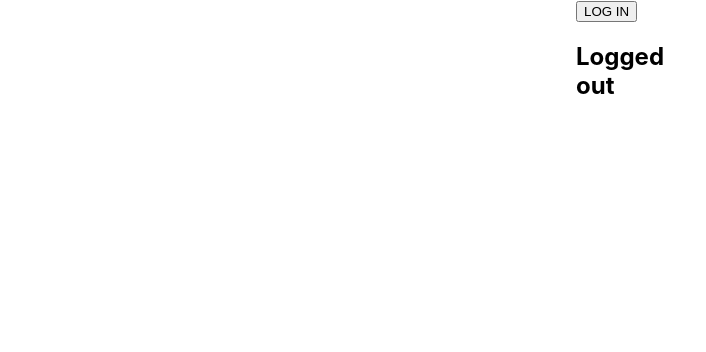
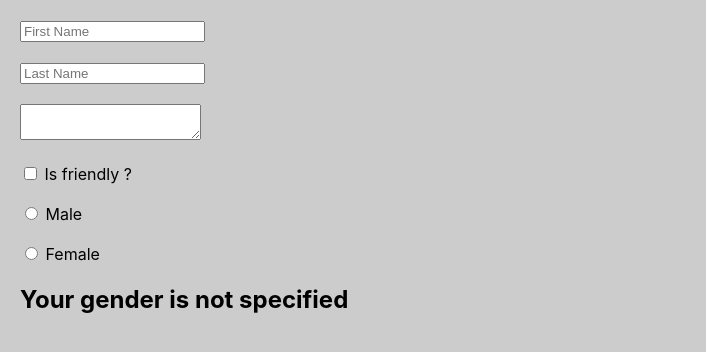
Before and after one commit to SamuelSabasNayo/react-tools, a React (Create React App) app: page / in a window 1280 px wide. Shown: the top 352 px of the page, without its empty margins (0-706 px from the left). Built offline with nearby package versions, Linux system fonts and the light colour scheme.

Commit message:
Added todoItems & todoData

```diff
--- a/public/index.html
+++ b/public/index.html
@@ -26,6 +26,11 @@
     -->
     <title>React App</title>
   </head>
+  <style>
+    body {
+      background: #ccc;
+    }
+  </style>
   <body>
     <noscript>You need to enable JavaScript to run this app.</noscript>
     <div id="root"></div>
--- a/src/App.js
+++ b/src/App.js
@@ -1,35 +1,219 @@
-import React, { Component } from "react";
+import React, { Component } from 'react'
 
-class App extends Component {
+export class App extends Component {
 	constructor() {
 		super()
 		this.state = {
-      isLoggedIn: false
-    }
-    this.handleClick = this.handleClick.bind(this)
+			firstName: '',
+			lastName: '',
+			isFriendly: false,
+			gender: ''
 		}
 
-  handleClick() {
-    this.setState(prevState => {
-      return {
-        isLoggedIn: !prevState.isLoggedIn
+		this.handleChange = this.handleChange.bind(this)
 	}
+
+	handleChange(event) {
+		const {name, value} = event.target
+		this.setState({
+			[name]: value
 		})
 	}
 
 	render() {
-  let buttonText = this.state.isLoggedIn ? "LOG OUT" : "LOG IN"
-  let displayText = this.state.isLoggedIn ? "Logged in" : "Logged out"
 	return (
-      <div style={{ width: '10%', margin: 'auto' }}>
-        <button onClick={this.handleClick}>{buttonText}</button>
-        <h2>{displayText}</h2>
-      </div>
+		<form style={{margin: '20px'}}>
+			<input
+				type='text'
+				value={this.state.firstName}
+				name='firstName'
+				placeholder='First Name'
+				onChange={this.handleChange}
+			/>
+			<br /><br />
+			<input
+				type='text'
+				value={this.state.lastName}
+				name='lastName'
+				placeholder='Last Name'
+				onChange={this.handleChange}
+			/>
+			<br /><br />
+			<textarea />
+			<br /><br />
+			<label>
+				<input
+					type='checkbox'
+					name='isFriendly'
+					checked={this.state.isFriendly}
+					onChange={this.handleChange}
+				/> Is friendly ?
+			</label>
+			<br /><br />
+			<label>
+				<input
+					type='radio'
+					name='gender'
+					value='male'
+					checked={this.state.gender === 'male'}
+					onChange={this.handleChange}
+				/> Male
+			</label>
+			<br /><br />
+			<label>
+				<input
+					type='radio'
+					name='gender'
+					value='female'
+					checked={this.state.gender === 'female'}
+					onChange={this.handleChange}
+				/> Female
+			</label>
+
+			<h1>{this.state.firstName} {this.state.lastName}</h1>
+			<h2>Your gender is {this.state.gender === '' ? 'not specified' : this.state.gender}</h2>
+
+
+		</form>
 	)
 	}
 }
 
-export default App;
+export default App
+
+
+// import React, { Component } from 'react'
+
+// export class App extends Component {
+// 	constructor() {
+// 		super()
+// 		this.state = {
+// 			firstName: '',
+// 			lastName: ''
+// 		}
+
+// 		this.handleChange = this.handleChange.bind(this)
+// 	}
+
+// 	handleChange(event) {
+// 		this.setState({
+// 			[event.target.name]: event.target.value
+// 		})
+// 	}
+
+// 	render() {
+// 	return (
+// 		<form style={{margin: '20px'}}>
+// 			<input
+// 				type='text'
+// 				value={this.state.firstName}
+// 				name='firstName'
+// 				placeholder='First Name'
+// 				onChange={this.handleChange}
+// 			/>
+// 			<br /><br />
+// 			<input
+// 				type='text'
+// 				value={this.state.lastName}
+// 				name='lastName'
+// 				placeholder='Last Name'
+// 				onChange={this.handleChange}
+// 			/>
+// 			<h1>{this.state.firstName} {this.state.lastName}</h1>
+// 		</form>
+// 	)
+// 	}
+// }
+
+// export default App
+
+
+
+// import React, { Component } from 'react';
+// import TodoItem from './TodoItem';
+// import todosData from './todosData';
+
+// export class App extends Component {
+//     constructor () {
+// 		super()
+// 		this.state = {
+// 			todos: todosData
+// 		}
+// 		this.handleChange = this.handleChange.bind(this)
+// 		}
+
+// 		handleChange = (id) => {
+// 		this.setState(prevState => {
+// 			const updatedTodos = prevState.todos.map(todo => {
+// 			if (todo.id === id) {
+// 				todo.completed = !todo.completed
+// 				console.log("clicked todo", todo)
+// 			}
+// 			return todo
+// 			})
+
+// 			return {
+// 			todos: updatedTodos
+// 			}
+// 		})
+// 		}
+
+// 		render() {
+// 			const todoItems = this.state.todos.map(item =>
+// 				<TodoItem key={item.id} item= {item}
+// 				handleChange={this.handleChange}
+// 				/>
+// 			)
+
+// 		return (
+// 			<div className='todo-list'
+// 			style={{
+// 				width: 500,
+// 				height: 400,
+// 				margin: '100px auto'
+// 			}}
+// 			>
+// 			{todoItems}
+// 			</div>
+// 		)
+//     }
+// }
+
+// export default App
+
+
+// import React, { Component } from "react";
+
+// class App extends Component {
+//   constructor() {
+//     super()
+//     this.state = {
+//       isLoggedIn: false
+//     }
+//     this.handleClick = this.handleClick.bind(this)
+//   }
+
+//   handleClick() {
+//     this.setState(prevState => {
+//       return {
+//         isLoggedIn: !prevState.isLoggedIn
+//       }
+//     })
+//   }
+
+//   render() {
+//   let buttonText = this.state.isLoggedIn ? "LOG OUT" : "LOG IN"
+//   let displayText = this.state.isLoggedIn ? "Logged in" : "Logged out"
+//     return (
+//       <div style={{ width: '10%', margin: 'auto' }}>
+//         <button onClick={this.handleClick}>{buttonText}</button>
+//         <h2>{displayText}</h2>
+//       </div>
+//     )
+//   }
+// }
+
+// export default App;
 
 
 // import React, { Component } from 'react';
@@ -103,6 +287,43 @@ export default App;
 // export default App;
 
 
+// import React, { Component } from 'react'
+
+// export class App extends Component {
+//   constructor () {
+//     super();
+//     this.state = {
+//       count: 0
+//     };
+//     this.handleClick = this.handleClick.bind(this);
+//   };
+
+//   handleClick() {
+//     this.setState(prevState => {
+//       return {
+//         count: prevState.count + 1
+//       }
+//     });
+//   };
+
+//   render () {
+//     return (
+//       <div className="App"
+//         style={{
+//           margin: 'auto',
+//           width: '10%'
+//         }}
+//       >
+//         <h1>{this.state.count}</h1>
+//         <button onClick={this.handleClick}>Change!</button>
+//       </div>
+//     );
+//   }
+// }
+
+// export default App
+
+
 // import React, { Component } from 'react';
 
 // class App extends Component {
@@ -134,6 +355,37 @@ export default App;
 
 // export default App;
 
+
+// import React, { Component } from 'react';
+// import TodoItem from './TodoItem';
+// import todosData from './todosData';
+
+// export class App extends Component {
+//   constructor () {
+//     super()
+//     this.state = {
+//       todos: todosData
+//     }
+//   }
+
+//   render() {
+//     const todoItems = this.state.todos.map(item => <TodoItem key={item.id} item= {item} />);
+
+//     return (
+//       <div className='todo-list'style={{
+//         background: 'grey',
+//         width: 500,
+//         height: 400,
+//         margin: '100px auto'
+//       }}>
+//         {todoItems}
+//       </div>
+//     )
+//   }
+// }
+
+// export default App
+
 // Changing state
 
 
@@ -157,6 +409,31 @@ export default App;
 
 // // Handle Events
 
+// import React, { Component } from 'react';
+
+// export class App extends Component {
+//   constructor() {
+//     super();
+//     this.state = {
+//       isLoggedIn: true
+//     }
+//   }
+
+//   render() {
+//     let wordDisplay;
+//     if (this.state.isLoggedIn) {
+//       wordDisplay = 'in'
+//     } else {
+//       wordDisplay = 'out'
+//     }
+
+//     return (
+//       <h1>You currently logged {wordDisplay}.</h1>
+//     )
+//   }
+// }
+
+// export default App;
 
 // import React, { Component } from 'react';
 
--- /dev/null
+++ b/src/TodoItem.js
@@ -0,0 +1,23 @@
+import React from 'react'
+
+const TodoItem = (props) => {
+    console.log(props);
+
+    return (
+        <div className='todo-item' style={{ margin: 20, display: 'flex' }}>
+            <input
+                type='checkbox'
+                style={{ margin: '25px 10px', width: '40px', height: '30px' }}
+                checked={props.item.completed}
+                onChange={() => props.handleChange(props.item.id)}
+            />
+            <p style={{ color: 'black', fontSize: 25 }}>
+                {props.item.text}
+            </p>
+
+            <br />
+        </div>
+    )
+}
+
+export default TodoItem;
--- /dev/null
+++ b/src/todosData.js
@@ -0,0 +1,29 @@
+const todosData = [
+    {
+        id: 1,
+        text: 'Take out the trash',
+        completed: true
+    },
+    {
+        id: 2,
+        text: 'Grocery shopping',
+        completed: false
+    },
+    {
+        id: 3,
+        text: 'Clean Geko Tank',
+        completed: false
+    },
+    {
+        id: 4,
+        text: 'Mow Lown',
+        completed: true
+    },
+    {
+        id: 5,
+        text: 'Catchup on arrested Development',
+        completed: true
+    }
+];
+
+export default todosData;
```
Lines whose indentation alone changed are shown as unchanged.
